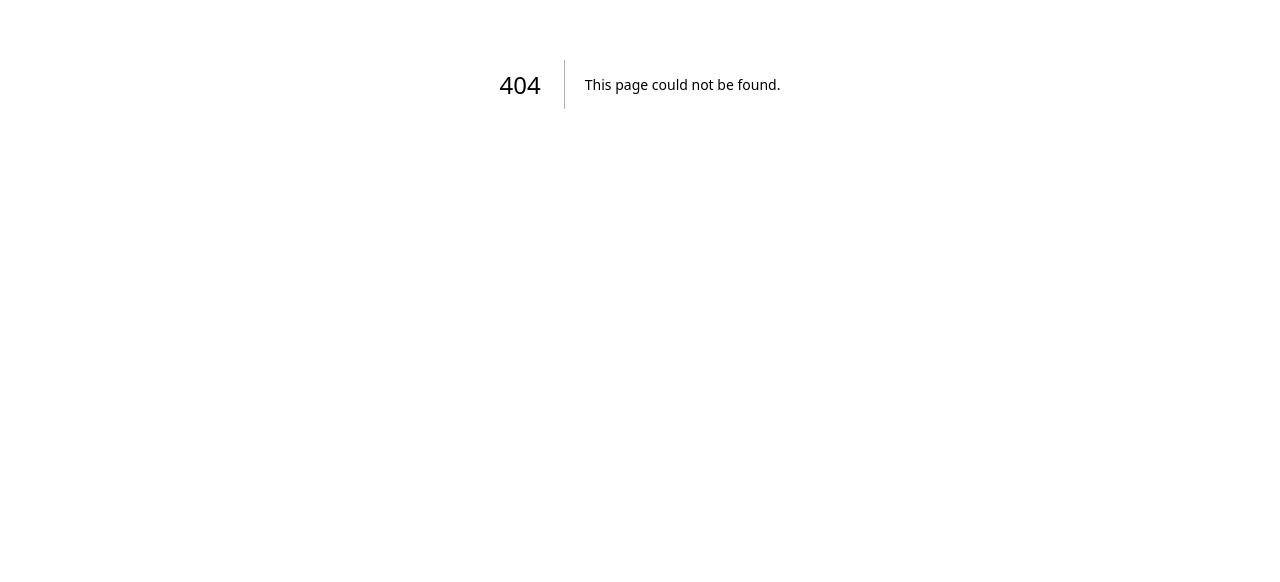
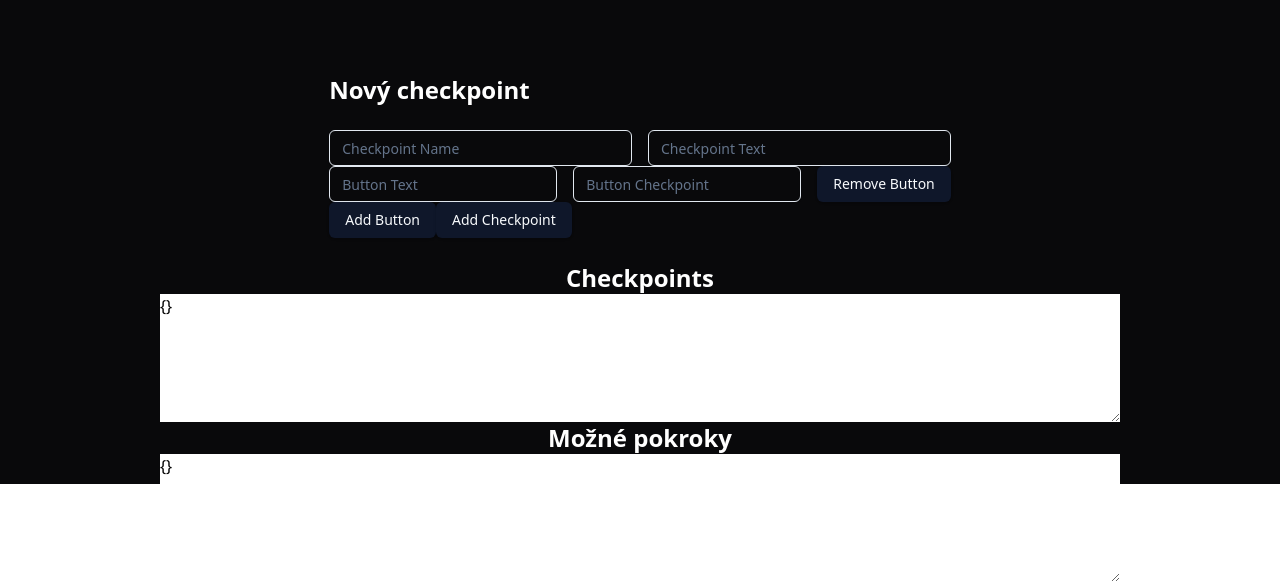
Before and after one commit to vyPal/purkiada-gamebook-2024, a Next.js app: page /designer/index. in a window 1280 px wide. Before the commit this address had no page. Shown: the part 316-898 px from the top of the page. Before the commit the page ends 800 px from the top, so only its background shows below. Built offline with nearby package versions, Linux system fonts and the light colour scheme.

Commit message:
Graphical designer

```diff
--- a/package.json
+++ b/package.json
@@ -24,6 +24,7 @@
     "react-dom": "^18",
     "react-hook-form": "^7.49.2",
     "react-icons": "^4.12.0",
+    "reactflow": "^11.10.3",
     "tailwind-merge": "^2.2.0",
     "tailwindcss-animate": "^1.0.7",
     "zod": "^3.22.4"
--- a/pages/gamedesign/designer.tsx
+++ b/pages/designer/index..tsx
@@ -3,6 +3,23 @@ import "../../app/globals.css";
 import { motion } from 'framer-motion';
 import { Button } from "@/components/ui/button";
 import { Input } from "@/components/ui/input";
+
+import ReactFlow, {
+  Controls,
+  Background,
+  applyNodeChanges,
+  applyEdgeChanges,
+  Node,
+  Edge,
+} from 'reactflow';
+
+import 'reactflow/dist/style.css';
+
+const initialNodes: Node[] = [
+  { id: '1', position: { x: 0, y: 0 }, data: { label: '1' } },
+  { id: '2', position: { x: 0, y: 100 }, data: { label: '2' } },
+];
+const initialEdges: Edge[] = [{ id: 'e1-2', source: '1', target: '2', label: 'e1-2'}];
 
 interface ButtonData {
   text: string;
@@ -10,6 +27,7 @@ interface ButtonData {
 }
 
 interface Checkpoint {
+  name: string;
   text: string;
   buttons: ButtonData[];
 }
@@ -22,7 +40,15 @@ interface State {
   newCheckpointName: string;
   newCheckpointText: string;
   newButtons: ButtonData[];
+  nds: Node[];
+  eds: Edge[];
 }
+
+type QueueItem = {
+  name: string;
+  depth: number;
+  text: string;
+};
 
 export default class DesignerPage extends React.Component {
   state: State = {
@@ -33,13 +59,17 @@ export default class DesignerPage extends React.Component {
     newCheckpointName: "",
     newCheckpointText: "",
     newButtons: [{ text: "", checkpoint: "" }],
+    nds: initialNodes,
+    eds: initialEdges,
   };
 
   constructor(props: React.PropsWithChildren) {
     super(props);
-    this.update = this.update.bind(this);
     this.handleCheckpointsChange = this.handleCheckpointsChange.bind(this);
     this.handlePossibleProgressChange = this.handlePossibleProgressChange.bind(this);
+    this.generateNodesAndEdges = this.generateNodesAndEdges.bind(this);
+    this.onNodesChange = this.onNodesChange.bind(this);
+    this.onEdgesChange = this.onEdgesChange.bind(this);
   }
 
   handleButtonChange = (event: ChangeEvent<HTMLInputElement>, index: number) => {
@@ -71,30 +101,43 @@ export default class DesignerPage extends React.Component {
 
     const { newCheckpointName, newCheckpointText, newButtons } = this.state;
 
+    // Create a deep copy of newButtons
+    const copiedButtons = newButtons.map(button => ({ ...button }));
+
     const newCheckpoint: Checkpoint = {
       text: newCheckpointText,
-      buttons: newButtons,
+      buttons: copiedButtons,
+      name: newCheckpointName,
     };
 
-    const newPossibleProgress = newButtons.map(button => button.checkpoint);
+    const newPossibleProgress = copiedButtons.map(button => button.checkpoint);
 
     this.setState((prevState: State) => ({
       checkpoints: { ...prevState.checkpoints, [newCheckpointName]: newCheckpoint },
       possibleProgress: { ...prevState.possibleProgress, [newCheckpointName]: newPossibleProgress },
-    }), this.update);
+      // Reset form
+      newCheckpointName: "",
+      newCheckpointText: "",
+      newButtons: [{ text: "", checkpoint: "" }],
+    }));
   };
 
-  update() {
+  handleCheckpointsChange(event: React.ChangeEvent<HTMLTextAreaElement>) {
+    const newCheckpoints = JSON.parse(event.target.value);
+    let newPossibleProgress = this.state.possibleProgress;
+
+    if (Object.keys(newPossibleProgress).length === 0 && newCheckpoints) {
+      newPossibleProgress = Object.keys(newCheckpoints).reduce((acc, checkpointName) => {
+        const checkpoint = newCheckpoints[checkpointName];
+        acc[checkpointName] = checkpoint.buttons.map((button: ButtonData) => button.checkpoint);
+        return acc;
+      }, {} as { [key: string]: string[] });
+    }
+
     this.setState({
-      checkpointsText: JSON.stringify(this.state.checkpoints),
-      possibleProgressText: JSON.stringify(this.state.possibleProgress),
-    });
-  }
-
-  handleCheckpointsChange(event: React.ChangeEvent<HTMLTextAreaElement>) {
-    this.setState({
-      checkpoints: JSON.parse(event.target.value),
+      checkpoints: newCheckpoints,
       checkpointsText: event.target.value,
+      possibleProgress: newPossibleProgress,
     });
   }
 
@@ -105,7 +148,69 @@ export default class DesignerPage extends React.Component {
     });
   }
 
+  generateNodesAndEdges = (): { nodes: Node[]; edges: Edge[] } => {
+    const { checkpoints } = this.state;
+    const nodes: Node[] = [];
+    const edges: Edge[] = [];
+    const visited = new Set<string>();
+    const firstCheckpoint = Object.values(this.state.checkpoints)[0];
+    const queue: QueueItem[] = [{
+      name: firstCheckpoint ? firstCheckpoint.name : 'A',
+      text: firstCheckpoint ? firstCheckpoint.text : 'Example text',
+      depth: 0
+    }];
+    const depthCount: { [key: number]: number } = {};
+
+    while (queue.length > 0) {
+      const { name, text, depth } = queue.shift() as QueueItem;
+      visited.add(name);
+
+      if (!depthCount[depth]) {
+        depthCount[depth] = 0;
+      }
+
+      nodes.push({
+        id: name,
+        position: { x: depthCount[depth] * 200, y: depth * 100 },
+        data: { label: text },
+      });
+
+      depthCount[depth]++;
+
+      if (checkpoints[name]) {
+        checkpoints[name].buttons.forEach(button => {
+          if (!visited.has(button.checkpoint)) {
+            let text
+            if (checkpoints[button.checkpoint]) {
+              text = checkpoints[button.checkpoint].text;
+            } else {
+              text = "Placeholder text";
+            }
+            queue.push({ name: button.checkpoint, depth: depth + 1, text: text});
+            edges.push({
+              id: `e${name}-${button.checkpoint}`,
+              source: name,
+              target: button.checkpoint,
+              label: button.text,
+            });
+          }
+        });
+      }
+    }
+
+    return { nodes, edges };
+  };
+
+  onNodesChange = (changes: any) => {
+    this.setState({ nodes: applyNodeChanges(changes, this.state.nds)});
+  }
+  onEdgesChange = (changes: any) => {
+    this.setState({ eds: applyEdgeChanges(changes, this.state.eds)});
+  }
+
   render(): React.ReactNode {
+    const { nodes, edges } = this.generateNodesAndEdges();
+
     return (
       <div className="flex flex-col items-center justify-center h-screen bg-zinc-950 dark:bg-white text-white">
         <motion.div
@@ -115,7 +220,20 @@ export default class DesignerPage extends React.Component {
         >
           <div className="flex flex-col items-center justify-center text-white">
             <div className="text-4xl font-bold">Designér příběhu</div>
-            <br /><br />
+            <br />
+            <div style={{ width: '75vw', height: '50vh' }}>
+            <ReactFlow
+              nodes={nodes}
+              onNodesChange={this.onNodesChange}
+              edges={edges}
+              onEdgesChange={this.onEdgesChange}
+              fitView
+            >
+              <Background />
+              <Controls />
+            </ReactFlow>
+            </div>
+            <br />
             <form onSubmit={this.handleFormSubmit}>
               <div className="text-2xl font-bold">Nový checkpoint</div>
               <br />
@@ -135,9 +253,9 @@ export default class DesignerPage extends React.Component {
             </form>
             <br />
             <div className="text-2xl font-bold">Checkpoints</div>
-            <textarea className="text-black w-full h-32" value={this.state.checkpointsText} onChange={this.handleCheckpointsChange} />
+            <textarea className="text-black w-full h-32" value={JSON.stringify(this.state.checkpoints)} onChange={this.handleCheckpointsChange} />
             <div className="text-2xl font-bold">Možné pokroky</div>
-            <textarea className="text-black w-full h-32" value={this.state.possibleProgressText} onChange={this.handlePossibleProgressChange} />
+            <textarea className="text-black w-full h-32" value={JSON.stringify(this.state.possibleProgress)} onChange={this.handlePossibleProgressChange} />
           </div>
         </motion.div>
       </div>
```
Also changed, not shown: 1 other file (tests, documents, lock files or other folders).
